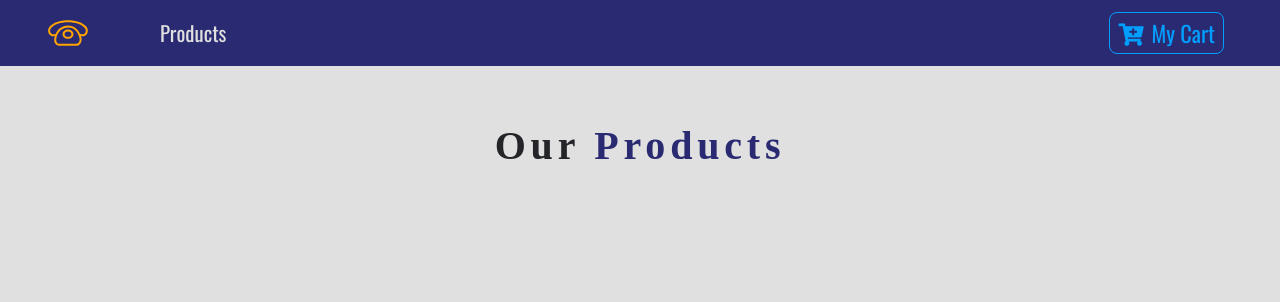
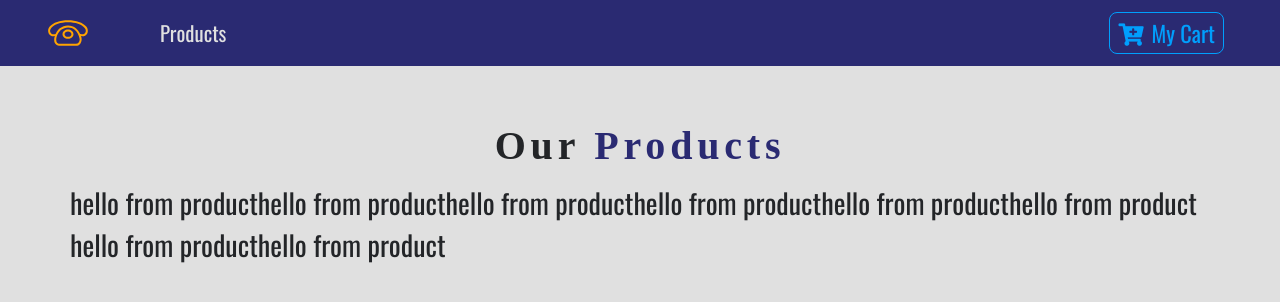
Before and after one commit to RXstoinkboy/fcc-react-store-training, a React (Create React App) app: page / in a window 1280 px wide. Shown: the top 302 px of the page. Built offline with nearby package versions, Linux system fonts and the light colour scheme.

Commit message:
done with Contex API. Start styling the product card

```diff
--- /dev/null
+++ b/src/Context.js
@@ -0,0 +1,59 @@
+import React, { Component } from 'react';
+import { storeProducts, detailProduct } from './data';
+
+// const ProductContext = React.createContext();
+// always returns us:
+// Provider
+// Consumer
+// or we can do it by object destruturing:
+const {Provider, Consumer} = React.createContext();
+
+class Context extends Component {
+    constructor(props){
+        super(props);
+        this.state = {
+            products: storeProducts,
+            detailProduct: detailProduct
+        }
+    }
+    // if I use arrow function, I to not have to bind this
+    // it is the same as using handleDetail(){}
+    // and then this.handleDetail = this.handleDetail.bind(this)
+handleDetail =()=>{
+    console.log('hello from detail')
+}
+
+addToCart =()=>{
+    console.log('hello from add to cart')
+}
+
+    render() {
+        return (
+            <Provider value={{
+                ...this.state,
+                handleDetail: this.handleDetail,
+                addToCart: this.addToCart
+            }}>
+                {this.props.children}
+            </Provider>
+        );
+    }
+}
+
+export { Context, Consumer }
+
+//  CONTEXT API WORKS AS STATE MANAGEMENT SYSTEM / SIMILAR TO REDUX
+// 1. get Provider and Consumer by React.createContext();
+// 2. class component Context which returns Provider with data as 'value'
+//      if I want to pass state from Context to its children, I pass it as object
+//      so it should be: value={{state: this.state}}
+//      in children you access exampleProp like: this.state.exampleProp
+// 3. pass this.props.children in Provider
+// 4. export Provider and Consumer
+// 5. Provider should be used high enough so you can pass state
+//      wherever you need it
+// 6. Provider should wrap all Components which should receive data
+//      (in this case, Provider is in index.js and it wraps App,
+//      so basically all possible components - global provider)
+// 7. Consumer should be included in components which have to receive data
+//      from our global (or smaller scope if you need it) provider
--- a/src/components/Product.js
+++ b/src/components/Product.js
@@ -1,4 +1,7 @@
 import React, { Component } from 'react';
+import styled from 'styled-components';
+import { Link } from 'react-router-dom';
+import {Consumer} from '../Context';
 
 class Product extends Component {
     render() {
--- a/src/components/ProductList.js
+++ b/src/components/ProductList.js
@@ -1,31 +1,30 @@
 import React, { Component } from 'react';
 import Product from './Product';
 import Title from './Title';
-import {storeProducts} from '../data';
+import { Consumer } from '../Context';
 
 class ProductList extends Component {
-    constructor(props){
-        super(props);
-        this.state = {
-            products: storeProducts
-        }
-    }
     render() {
-        console.log(this.state.products);
         return (
-            <div>
             <React.Fragment>
                 <div className="py-5">
                     <div className="container">
                         <Title name='our' title='products' />
                         <div className="row">
-
+                            {/* put here the Consumer which will pass data
+                            from Context as props*/}
+                            <Consumer>
+                                {context=>{
+                                    return context.products.map(product => {
+                                        return <Product key={product.id} product={product} />
+                                    })
+                                }}
+                            </Consumer>
                         </div>
                     </div>
                 </div>
             </React.Fragment>
-                {/* <Product /> */}
-            </div>
+        // <ProductList />
         );
     }
 }
--- a/src/components/Title.js
+++ b/src/components/Title.js
@@ -4,7 +4,7 @@ const Title = ({name, title}) => {
     return (
         <div className='row'>
             <div className="col-10 mx-auto my-2 text-center text-title">
-                <h1 className="text-capitalize font-weight-bold">
+                <h1 className="text-title text-capitalize font-weight-bold">
                 {name} <strong className="text-blue">{title}</strong>
                 </h1>
             </div>
--- a/src/index.js
+++ b/src/index.js
@@ -4,12 +4,17 @@ import './index.css';
 import './bootstrap.min.css';
 import App from './App';
 import {BrowserRouter as Router} from 'react-router-dom';
+import {Context} from './Context' // this is the highest where you can put context
 import * as serviceWorker from './serviceWorker';
 
 ReactDOM.render(
-    <Router>
-        <App />
-    </Router>
+    // wrap all the content which should get state from context in <Context> tags
+    <Context>
+        <Router>
+            <App />
+        </Router>
+    </Context>
+
 , document.getElementById('root'));
 
 // If you want your app to work offline and load faster, you can change
```
Lines whose indentation alone changed are shown as unchanged.
